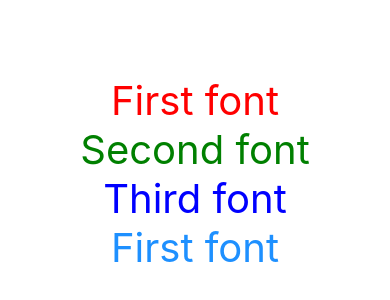
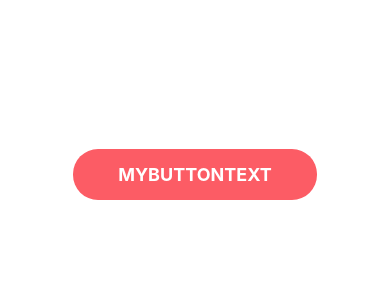
Before and after one commit to exemplar-codes/DoneWithIt, a React Native app: screen / in a window 390 px wide. Shown: the part 248-548 px from the top of the page. Built offline with nearby package versions, Linux system fonts and the light colour scheme.

Commit message:
Add custom button

```diff
--- a/App.js
+++ b/App.js
@@ -1,5 +1,10 @@
-import StyleTrialScreen from "./app/screens/StyleTrialScreen";
+import AppScreen from "./app/components/AppScreen";
+import AppButton from "./app/components/AppButton";
 
 export default function App() {
-  return <StyleTrialScreen />;
+  return (
+    <AppScreen style={{ justifyContent: "center", alignItems: "center" }}>
+      <AppButton compact />
+    </AppScreen>
+  );
 }
--- /dev/null
+++ b/app/components/AppButton.js
@@ -0,0 +1,38 @@
+import React from "react";
+import colors from "../config/colors";
+import { StyleSheet, TouchableOpacity, Text } from "react-native";
+
+export default function AppButton({
+  title = "MyButtonText",
+  onPress = () => {
+    console.log("Button pressed");
+  },
+  compact = false,
+}) {
+  return (
+    <TouchableOpacity
+      style={[styles.button, compact ? {} : { alignSelf: "stretch" }]}
+      onPress={onPress}
+    >
+      <Text style={styles.titleStyles}>{title}</Text>
+    </TouchableOpacity>
+  );
+}
+const styles = StyleSheet.create({
+  button: {
+    backgroundColor: colors.primary,
+    borderRadius: 25,
+
+    justifyContent: "center",
+    alignItems: "center",
+
+    paddingHorizontal: 45,
+    paddingVertical: 15,
+  },
+  titleStyles: {
+    color: colors.white,
+    fontSize: 18,
+    textTransform: "uppercase",
+    fontWeight: "bold",
+  },
+});
--- a/app/config/colors.js
+++ b/app/config/colors.js
@@ -2,4 +2,5 @@ export default {
   primary: "#fc5c65",
   secondary: "#4ecdc4",
   black: "#000",
+  white: "#fff",
 };
```
